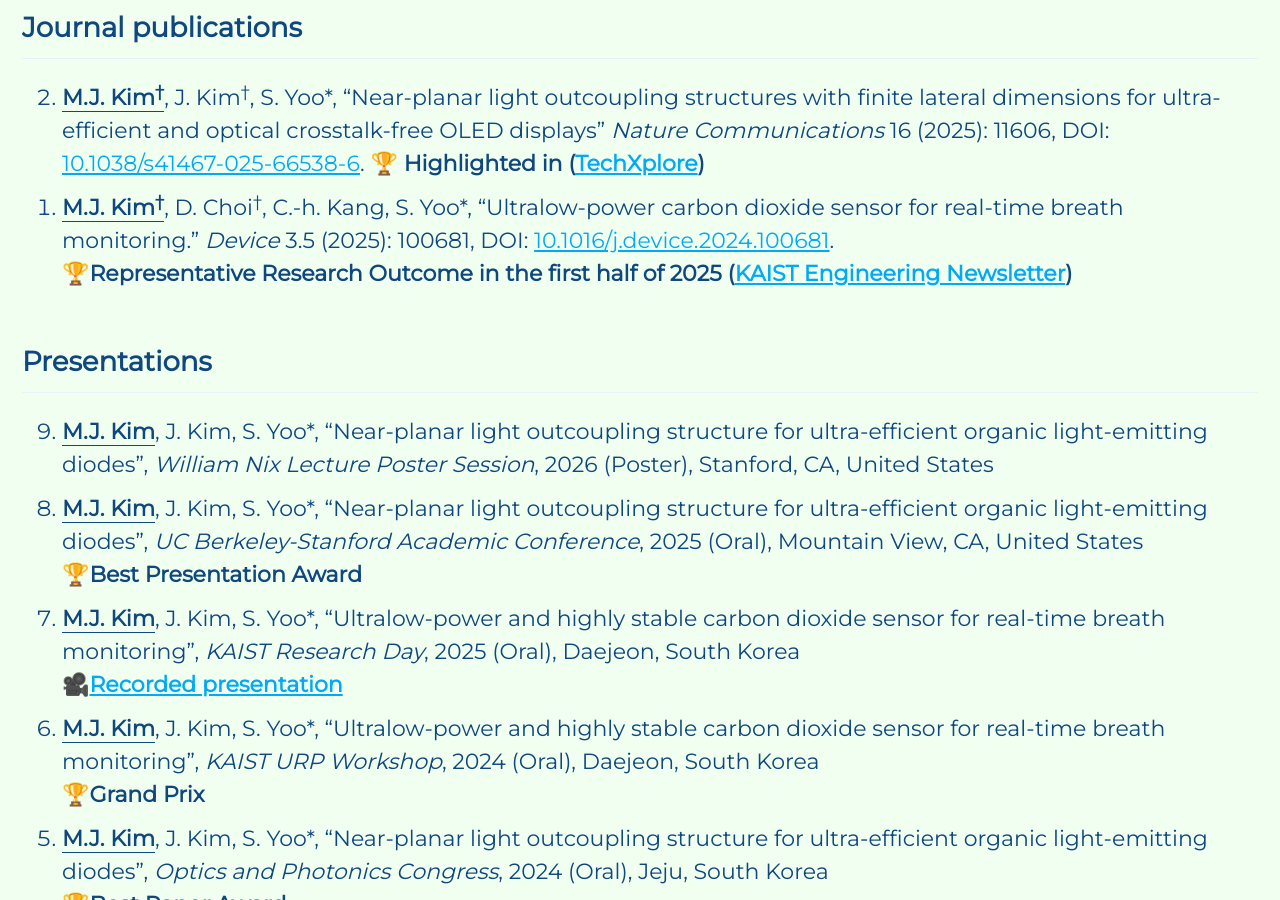
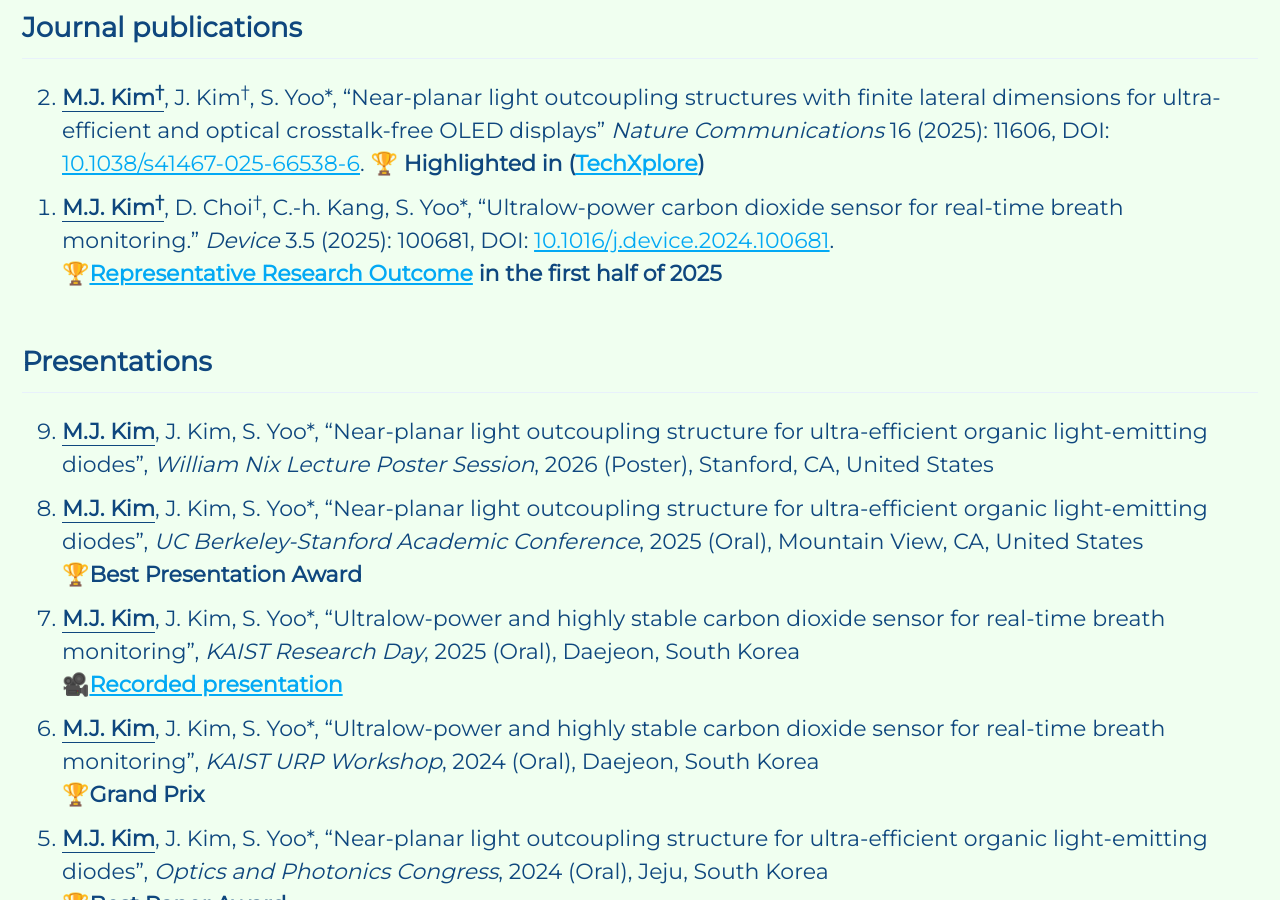
Before and after one commit to mj3259/mj3259.github.io, a Jekyll site: the page built from _pages/projects.md, in a window 1280 px wide and 900 px high, scrolled down 468 px. Built offline with Jekyll 4.4.1, drawn with Linux system fonts in a browser that asks for light colours; cached includes are drawn as plain includes.

Commit message:
Update projects.md

```diff
--- a/_pages/projects.md
+++ b/_pages/projects.md
@@ -41,7 +41,7 @@ feature_row1:
 1. **<u>M.J. Kim<sup>†</sup></u>**, J. Kim<sup>†</sup>, S. Yoo*, "Near-planar light outcoupling structures with finite lateral dimensions for ultra-efficient and optical crosstalk-free OLED displays" _Nature Communications_ 16 (2025): 11606, DOI: [10.1038/s41467-025-66538-6](https://doi.org/10.1038/s41467-025-66538-6).
 🏆 __Highlighted in ([TechXplore](https://techxplore.com/news/2026-01-oled-screen-brightness-flat-display.html))__
 1. **<u>M.J. Kim<sup>†</sup></u>**, D. Choi<sup>†</sup>, C.-h. Kang, S. Yoo*, "Ultralow-power carbon dioxide sensor for real-time breath monitoring." _Device_ 3.5 (2025): 100681, DOI: [10.1016/j.device.2024.100681](https://doi.org/10.1016/j.device.2024.100681).
-🏆__Representative Research Outcome in the first half of 2025 ([KAIST Engineering Newsletter](https://engineering.kaist.ac.kr/newsletter/202505/newsletter.html?))__
+🏆__[Representative Research Outcome](https://engineering.kaist.ac.kr/newsletter/202505/newsletter.html?) in the first half of 2025__
 {: reversed="reversed"}
 
 
```
